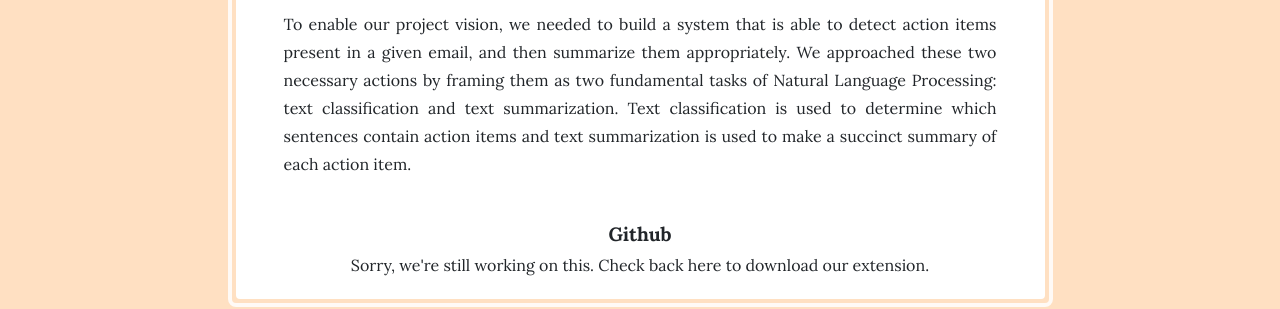
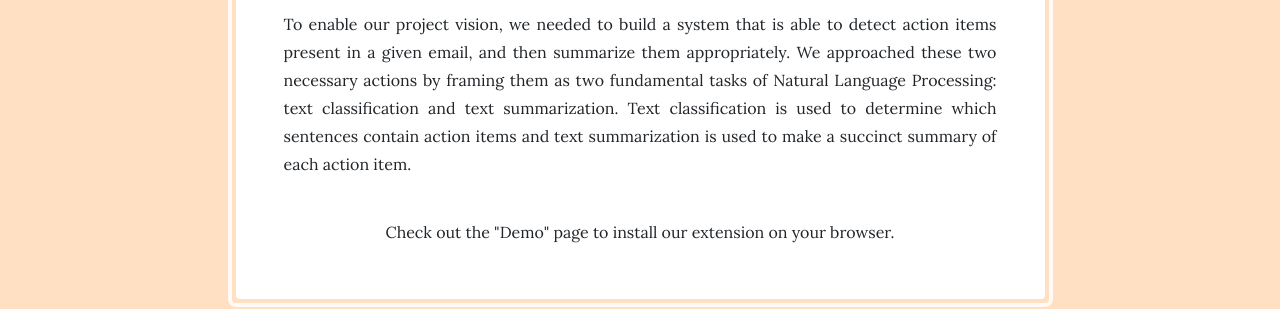
Before and after one commit to percivalchen/ExtractionWebsite, a browser extension: page technical.html in a window 1280 px wide. Shown: the part 650-959 px from the top of the page. Drawn offline with Linux system fonts and the light colour scheme.

Commit message:
updated the demo sign

```diff
--- a/technical.html
+++ b/technical.html
@@ -80,10 +80,8 @@
             </h2>
             <p>To enable our project vision, we needed to build a system that is able to detect action items present in a given email, and then summarize them appropriately. We approached these two necessary actions by framing them as two fundamental tasks of Natural Language Processing: text classification and text summarization. Text classification is used to determine which sentences contain action items and text summarization is used to make a succinct summary of each action item. </p>
             <br>
-            <p class="address mb-5" style="text-align: center">
-              <strong>Github</strong>
-              <br>
-              Sorry, we're still working on this. Check back here to download our extension.
+            <p class="address mb-5" style="text-align: center;">
+              Check out the "Demo" page to install our extension on your browser.
             </p>
           </div>
         </div>
```
